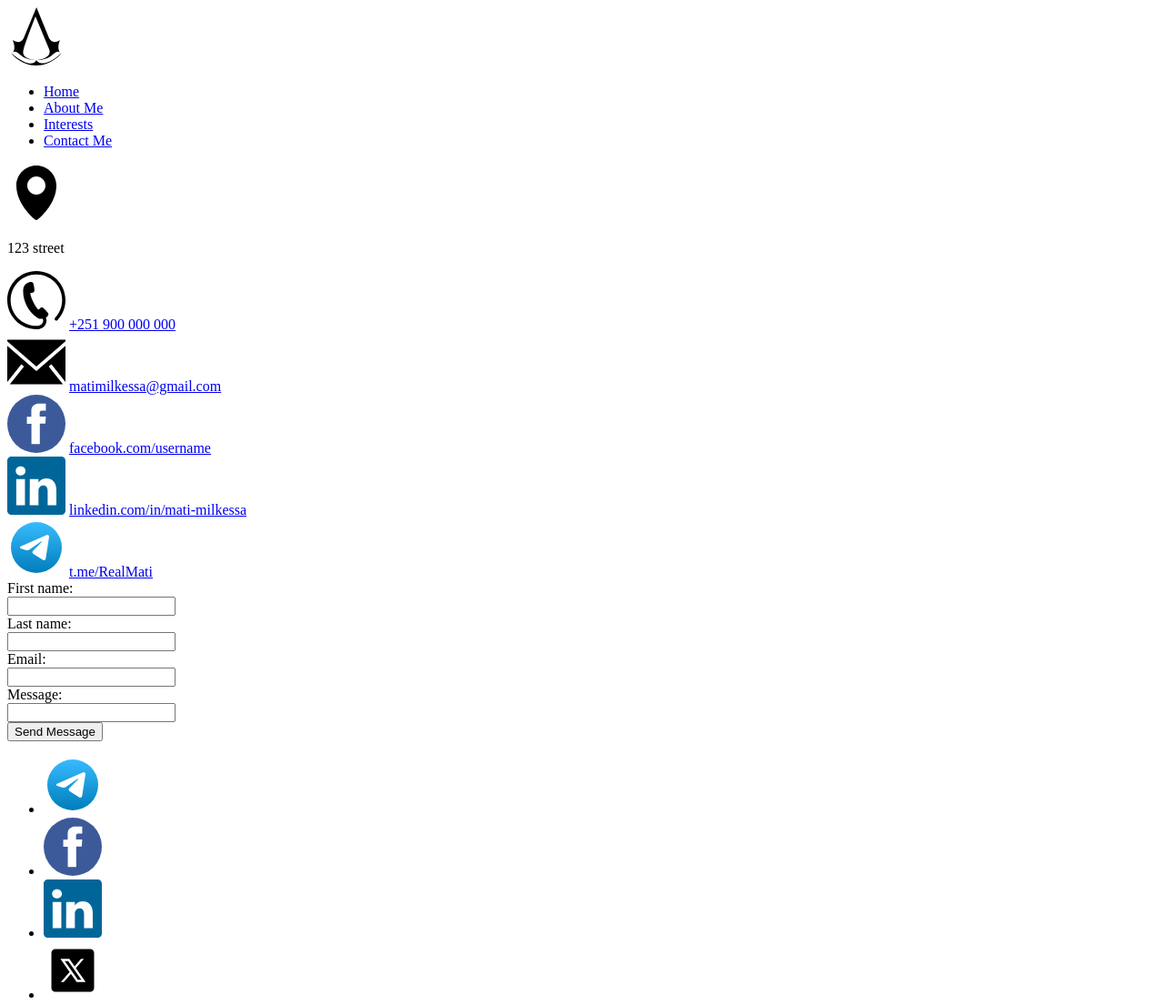
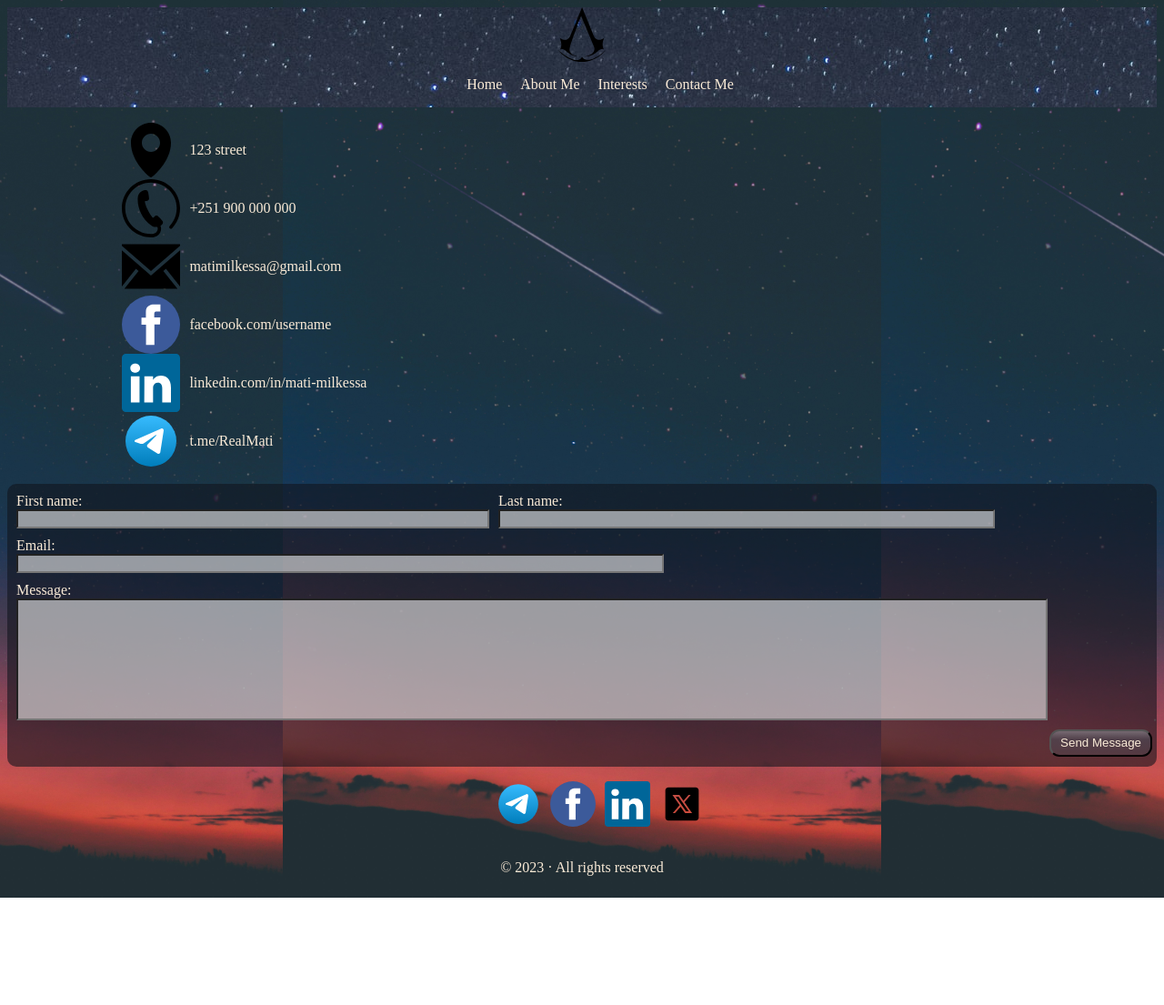
Before and after one commit to RealMati/UGR-0949-14, a plain HTML site: page src/contactMe.html in a window 1280 px wide. Shown: the top 1105 px of the page at 91% size. After the commit the page ends 987 px from the top, so only its background shows below. Drawn offline with Linux system fonts and the light colour scheme.

Commit message:
adding css layout

```diff
--- a/src/contactMe.html
+++ b/src/contactMe.html
@@ -4,7 +4,7 @@
     <meta charset="UTF-8">
     <meta name="viewport" content="width=device-width, initial-scale=1.0">
     <title>Contact Me</title>
-    <link rel="stylesheet" href="./contactMe.css">
+    <link rel="stylesheet" href="css/contactMe.css">
   </head>
   <body>
     <header>
--- /dev/null
+++ b/src/css/MyWorkAndProjects.css
@@ -0,0 +1,98 @@
+header{
+    display:flex;
+    flex-direction: row;
+    justify-content: space-between;
+}
+main, footer{
+    display: flex;
+    flex-direction: column;
+    align-content: center;
+}
+body{
+    background-image: url("../images/background.jpg");
+    background-size: contain;
+    background-position: center;
+}
+header{
+    background-image: url("../images/navbar.jpg");
+    background-position: center;
+    margin: 0px;
+}
+/*
+.navContainer{
+    display: flex;
+    flex-direction: row ;
+    gap: 20px;
+
+}
+the dropdown
+*/
+
+ul{
+    list-style-type: none;
+}
+.footerLinks{
+    display: flex;
+    flex-direction: row;
+    justify-content: center;
+    gap: 10px;
+}
+footer > p{
+    align-self: center;
+}
+.section {
+    display: flex;
+    flex-direction: column;
+    align-items: center;
+  }
+
+.section video {
+    width: 100%;
+}
+
+.media{
+    display: flex;
+    flex-flow:row wrap;
+    align-items: center;
+}
+.media > img{
+    width:46.5vw;
+}
+.media > video{
+    width:100%;
+}
+header img{
+    height: 60px;
+}
+header{
+    align-items: center;
+}
+label, a, p, h2, h1{
+    color: antiquewhite;
+}
+a{
+    text-decoration: none;
+}
+a:hover {
+color: red;
+text-decoration: underline;
+background-color: cornflowerblue;
+}
+
+a:focus {
+outline: 2px solid blue;
+}
+
+a:active {
+background-color: yellow;
+}
+
+a:visited {
+color: rgb(221, 245, 221);
+}
+.navContainer{
+    display: none;
+}
+.footerLinks img{
+    width: 50px;
+}
--- /dev/null
+++ b/src/css/ResumeAndCV.css
@@ -0,0 +1,114 @@
+header{
+    display:flex;
+    flex-direction: row;
+    justify-content: space-between;
+}
+main, footer{
+    display: flex;
+    flex-direction: column;
+}
+body{
+    background-image: url("../images/background.jpg");
+    background-size: contain;
+    background-position: center;
+}
+header{
+    background-image: url("../images/navbar.jpg");
+    background-position: center;
+    margin: 0px;
+}
+label, a, p,li, h1, h2,h3{
+    color: antiquewhite;
+}
+/*
+.navContainer{
+    display: flex;
+    flex-direction: row ;
+    gap: 20px;
+
+}
+the dropdown
+*/
+
+nav ul, .footerLinks{
+    list-style-type: none;
+}
+.footerLinks{
+    display: flex;
+    flex-direction: row;
+    justify-content: center;
+    gap: 10px;
+}
+footer > p{
+    align-self: center;
+}
+.topContent{
+    display: flex;
+    flex-direction: row-reverse;
+    align-items:center;
+    justify-content: space-between;
+}
+.topContent img{
+    width: 45vw;
+}
+.mainListContents, .sidebarContent{
+    display: flex;
+    flex-wrap: wrap;
+    align-content: center;
+}
+.mainListContents article, .sidebarContent article{
+    width: 50%;
+}
+main > a{
+    align-self: center;
+    color: antiquewhite;
+    padding: 5px;
+    border-radius: 11px;
+    background: linear-gradient(180deg, #F4F4F4 -115.38%, rgba(76, 73, 84, 0.54) 34.73%, rgba(66, 0, 255, 0.00) 211.54%);
+
+}
+header img{
+    height: 60px;
+}
+header{
+    align-items: center;
+}
+header > img{
+    fill:#ffffff;
+}
+.topContent h1{
+    font-size: xx-large;
+}
+.topContent h2{
+    font-size: x-large;
+}
+.topContent h3{
+    font-weight:normal;
+}
+.mainListContents h3, .sidebarContent h3{
+    text-align: center;
+}
+
+a{
+    text-decoration: none;
+}
+a:hover {
+color: red;
+text-decoration: underline;
+background-color: cornflowerblue;
+}
+
+a:focus {
+outline: 2px solid blue;
+}
+
+a:active {
+background-color: yellow;
+}
+
+a:visited {
+color: rgb(221, 245, 221);
+}
+.navContainer{
+    display: none;
+}
--- /dev/null
+++ b/src/css/aboutMe.css
@@ -0,0 +1,105 @@
+header, main, footer{
+    display: flex;
+    padding: 0px 13px 9px 13px;
+    flex-direction: column;
+    align-items: center;
+    gap: 12px;
+
+}
+body{
+    background-image: url("../images/background.jpg");
+    background-size: contain;
+    background-position: center;
+}
+header{
+    background-image: url("../images/navbar.jpg");
+    background-position: center;
+    margin: 0px;
+}
+.navContainer{
+    display: flex;
+    flex-direction: row ;
+    gap: 20px;
+}
+
+ul{
+    list-style-type: none;
+}
+.footerLinks{
+    display: flex;
+    flex-direction: row;
+    gap: 10px;
+}
+footer > p{
+    align-self: center;
+}
+.articleContent{
+    display: flex;
+    flex-direction: row-reverse;
+    flex-wrap: wrap;
+    padding: 5px;
+    padding-bottom: 11px;
+    border-radius: 10px;
+    background: rgba(17, 20, 28, 0.58);
+    width: 94vw;
+    padding-left: 8px;
+}
+div > a{
+    align-self: center;
+    color: antiquewhite;
+    padding: 5px;
+    border-radius: 11px;
+    background: linear-gradient(180deg, #F4F4F4 -115.38%, rgba(76, 73, 84, 0.54) 34.73%, rgba(66, 0, 255, 0.00) 211.54%);
+
+}
+
+header img{
+    height: 60px;
+}
+header{
+    align-items: center;
+}
+main{
+    gap:10px;
+}
+.articleContent img{
+    width: 40%;
+    height: 80%;
+    margin-top: 40px;
+}
+.textContent{
+    width: 60%;
+
+}
+.textContent a{
+    width: 200px;
+}
+label, a, p, h1, h3{
+    color: antiquewhite;
+}
+h3{
+    font-weight: bold;
+}
+a{
+    text-decoration: none;
+}
+a:hover {
+color: red;
+text-decoration: underline;
+background-color: cornflowerblue;
+}
+
+a:focus {
+outline: 2px solid blue;
+}
+
+a:active {
+background-color: yellow;
+}
+
+a:visited {
+color: rgb(221, 245, 221);
+}
+.footerLinks img{
+    width: 50px;
+}
--- /dev/null
+++ b/src/css/contactMe.css
@@ -0,0 +1,120 @@
+header, main, footer, .contactList{
+    display: flex;
+    flex-direction: column;
+}
+.navContainer{
+    display: flex;
+    flex-direction: row ;
+    gap: 20px;
+
+}
+body{
+    background-image: url("../images/background.jpg");
+    background-size: contain;
+    background-position: center;
+}
+header{
+    background-image: url("../images/navbar.jpg");
+    background-position: center;
+    margin: 0px;
+}
+ul{
+    list-style-type: none;
+}
+.footerLinks{
+    display: flex;
+    flex-direction: row;
+    gap: 10px;
+    justify-content: center;
+}
+
+footer{
+    align-items: center;
+}
+#contactMeForm > form{
+    display: flex;
+    flex-wrap: wrap;
+    padding: 5px;
+    padding-bottom: 11px;
+    border-radius: 10px;
+    background: rgba(17, 20, 28, 0.58);
+    justify-content: start;
+}
+.contactAddress{
+    display: flex;
+    flex-direction: row;
+    gap:10px;
+    align-items: center;
+}
+#contactList{
+    display: flex;
+    flex-direction: column;
+    margin-left: 10%;
+    margin-top: 15px;
+    margin-bottom: 15px;
+}
+.contactBox #email{
+    width: 55vw;
+}
+.contactBox #message{
+    width: 88vw;
+    height: 10vw;
+}
+
+.contactBox #fname{
+    width: 40vw;
+}
+.contactBox #lname{
+    width: 42vw;
+}
+.contactBox{
+    margin: 5px;
+}
+#submitButton{
+    height:30px;
+    padding: 10px;
+    border-radius: 11px;
+    background: linear-gradient(180deg, #F4F4F4 -115.38%, rgba(76, 73, 84, 0.66) 34.73%, rgba(66, 0, 255, 0.00) 211.54%);
+    line-height: 50%;
+    color: antiquewhite;
+    justify-self: end;
+    margin-left: auto;
+    margin-top: 5px;
+
+}
+
+header img{
+    height: 60px;
+}
+header{
+    align-items: center;
+}
+div > input{
+    background-color: rgba(232, 232, 232, 0.61);
+}
+label, a, p{
+    color: antiquewhite;
+}
+a{
+    text-decoration: none;
+}
+a:hover {
+color: red;
+text-decoration: underline;
+background-color: cornflowerblue;
+}
+
+a:focus {
+outline: 2px solid blue;
+}
+
+a:active {
+background-color: yellow;
+}
+
+a:visited {
+color: rgb(221, 245, 221);
+}
+.footerLinks img{
+    width: 50px;
+}
```
Also changed, not shown: src/MyWorkAndProjects.html (+1 -1 lines), src/ResumeAndCV.html (+1 -1 lines), src/aboutMe.html (+2 -2 lines), src/css/educationAndBackground.css (added, +82 -0 lines), src/css/home.css (added, +105 -0 lines), src/css/interests.css (added, +85 -0 lines), src/educationAndBackground.html (+1 -1 lines), src/home.html (+1 -1 lines), src/interests.html (+1 -1 lines), src/images/background.jpg (added), src/images/navbar.jpg (added).
